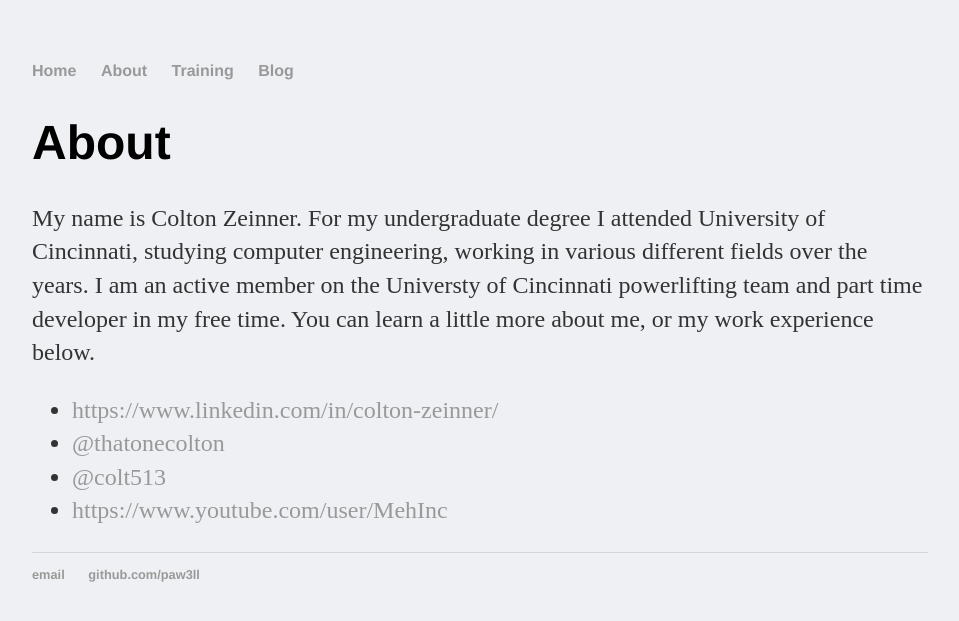
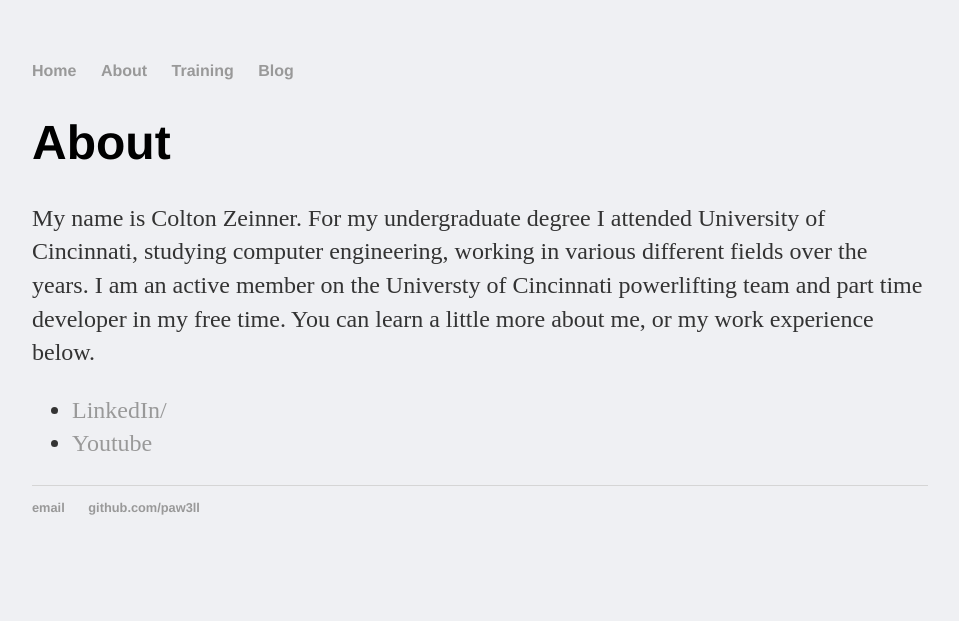
Before and after one commit to paw3ll/paw3ll.github.io, a Jekyll site: the page built from about/index.html, in a window 1280 px wide. Shown: the top 621 px of the page, without its empty margins (160-1119 px from the left). Built offline with Jekyll 4.4.1, drawn with Linux system fonts in a browser that asks for light colours.

Commit message:
Update index.html

```diff
--- a/about/index.html
+++ b/about/index.html
@@ -12,10 +12,7 @@ title: About Colton
 				</p>
 
 			<ul class="contacts">
-
-				<li><a href=href="https://www.linkedin.com/in/colton-zeinner/">https://www.linkedin.com/in/colton-zeinner/</a></li>
-				<li><a href="Twitter">@thatonecolton</a></li>
-				<li><a href="Instagram">@colt513</a></li>
-				<li><a href="Youtube">https://www.youtube.com/user/MehInc</a></li>
+				<li><a href="https://www.linkedin.com/in/colton-zeinner/">LinkedIn/</a></li>
+				<li><a href="https://www.youtube.com/user/MehInc">Youtube</a></li>
 				</ul>
 		</div>
```
